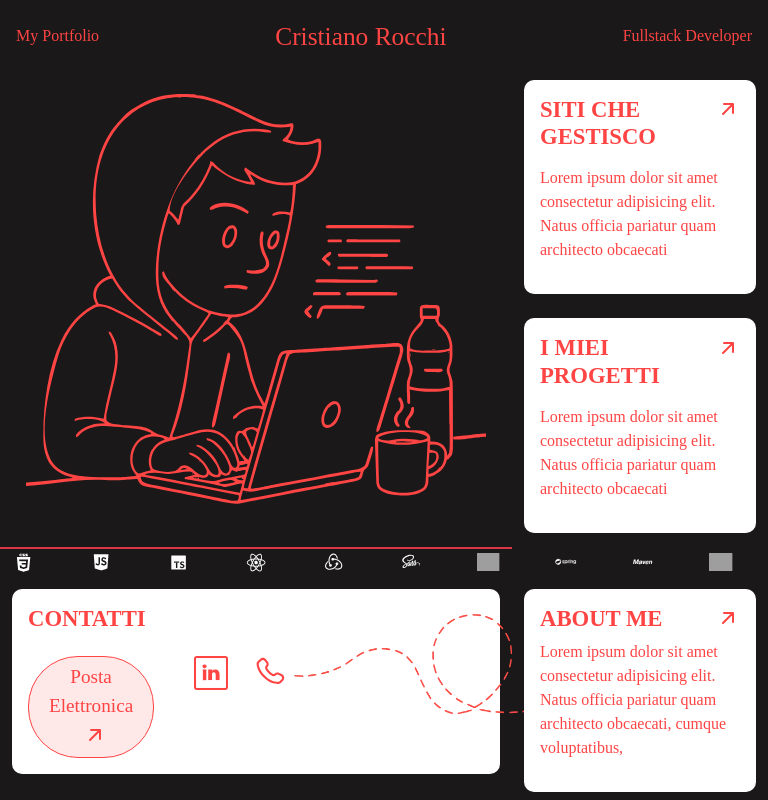
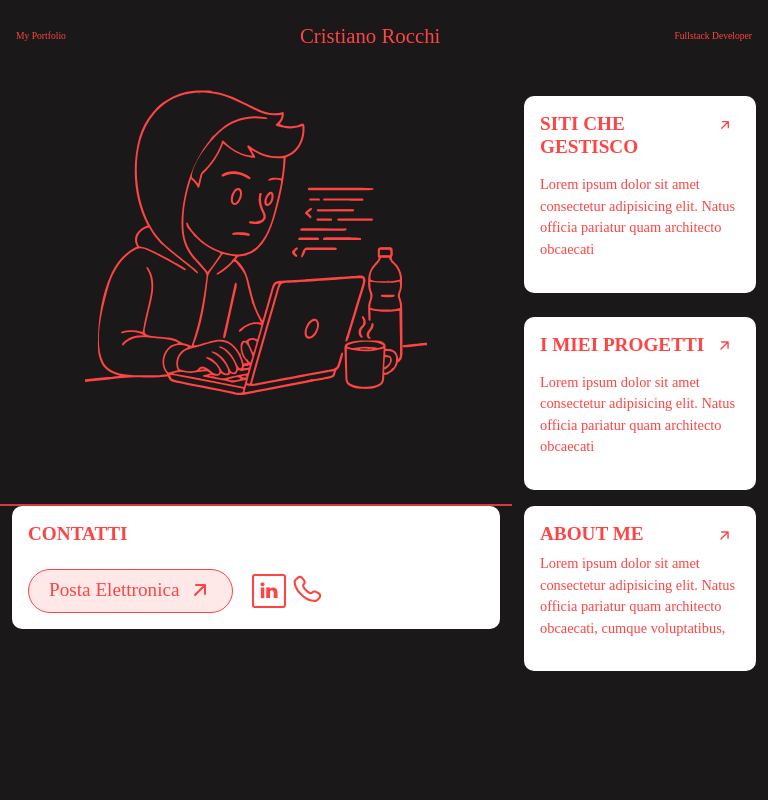
Before and after one commit to Cristiano-Rocchi/my-portfolio, a React (Create React App) app: page / in a window 768 px wide. Built offline with nearby package versions, Linux system fonts and the light colour scheme; grey boxes are pictures that could not be loaded; a web font is replaced by a local one.

Commit message:
Media queries pt1

```diff
--- a/src/Components/Landing/Landing.scss
+++ b/src/Components/Landing/Landing.scss
@@ -46,3 +46,93 @@
   transform: scale(1.05);
   cursor: pointer;
 }
+
+//-----MEDIA QUERIES-----//
+// MOBILE
+@media (max-width: 768px) {
+  .landing img {
+    max-width: 100%;
+  }
+
+  .card-landing h4,
+  .about-card h4,
+  .contatti-card h4 {
+    font-size: 1.1rem;
+  }
+  .card-landing p,
+  .about-card p,
+  .contatti-card p {
+    font-size: 0.9rem;
+  }
+  .landing .flex-column {
+    margin-top: 1rem;
+  }
+
+  .landing .my-swiper {
+    display: none !important;
+  }
+  .landing .contatti-card .d-flex {
+    display: unset !important;
+  }
+  .landing .contatti-card img {
+    display: none;
+  }
+  .landing .contatti-card a img {
+    display: unset;
+  }
+  .landing .contatti-card a {
+    margin-right: 3px;
+  }
+}
+// TABLET
+@media (min-width: 768px) and (max-width: 1024px) {
+  .landing img {
+    max-width: 70%;
+  }
+  .card-landing h4,
+  .about-card h4,
+  .contatti-card h4 {
+    font-size: 1.2rem;
+  }
+  .card-landing p,
+  .about-card p,
+  .contatti-card p {
+    font-size: 0.9rem;
+  }
+
+  .landing .contatti-card .d-flex {
+    display: unset !important;
+  }
+  .landing .contatti-card img {
+    display: none;
+  }
+  .landing .contatti-card a img {
+    display: unset;
+  }
+  .landing .contatti-card a {
+    margin-right: 3px;
+  }
+}
+// MONITOR
+@media (min-width: 1025px) {
+  .card-landing h4,
+  .about-card h4,
+  .contatti-card h4 {
+    font-size: 1.9rem;
+  }
+  .card-landing p,
+  .about-card p,
+  .contatti-card p {
+    font-size: 1.3rem;
+  }
+  .landing .contatti-card a img {
+    width: 50px;
+  }
+  .landing .contatti-card button {
+    font-size: 1.5rem;
+  }
+  .landing .contatti-card,
+  .landing .about-card {
+    margin-top: 50px;
+  }
+}
--- a/src/Components/Navbar/MyNav.scss
+++ b/src/Components/Navbar/MyNav.scss
@@ -6,3 +6,12 @@
   height: 10vh;
   font-family: "Bricolage";
 }
+//MEDIA QUERIES
+@media (max-width: 768px) {
+  .my-nav h6 {
+    font-size: 0.6rem;
+  }
+  .my-nav h3 {
+    font-size: 1.3rem;
+  }
+}
--- a/src/Components/Projects/Projects.jsx
+++ b/src/Components/Projects/Projects.jsx
@@ -14,7 +14,7 @@ const Projects = () => {
     <div className="body projects">
       <Container fluid>
         <Row>
-          <Col xs={12} md={5}>
+          <Col xs={12} md={12} xl={5}>
             <motion.div
               className="d-flex align-items-center titles"
               initial={{ opacity: 0 }}
@@ -38,7 +38,7 @@ const Projects = () => {
           </Col>
 
           {/* Prima riga */}
-          <Col xs={12} md={7}>
+          <Col xs={12} md={12} xl={7}>
             <div className="d-flex justify-content-end gap-5 mt-5 flex-wrap">
               {firstTwo.map((project, index) => (
                 <motion.div
--- a/src/Components/Projects/Projects.scss
+++ b/src/Components/Projects/Projects.scss
@@ -64,3 +64,52 @@
     max-height: 100%;
   }
 }
+
+//-----MEDIA QUERIES-----//
+// MOBILE
+@media (max-width: 768px) {
+  .projects .justify-content-end {
+    justify-content: center !important;
+    gap: 1rem !important;
+    margin-bottom: 1.5rem !important;
+  }
+  .projects .card-project {
+    width: 100%;
+    height: 100%;
+  }
+  .projects .card-project h5 {
+    font-size: 1.1rem;
+  }
+  .projects .titles h1 {
+    font-size: 40px;
+  }
+}
+//TABLET
+@media (min-width: 768px) and (max-width: 1024px) {
+  .projects .justify-content-end {
+    justify-content: center !important;
+    gap: 1rem !important;
+    margin-bottom: 1.5rem !important;
+  }
+  .projects .titles img {
+    width: 170px !important;
+  }
+  .projects .titles h1 {
+    font-size: 40px;
+  }
+}
+// Monitor
+@media (min-width: 1600px) {
+  .projects .card-project {
+    width: 500px !important;
+    height: 400px !important;
+  }
+  .projects .justify-content-end {
+    justify-content: center !important;
+
+    margin-bottom: 1rem !important;
+  }
+  .projects .titles img {
+    width: 350px !important;
+  }
+}
```
